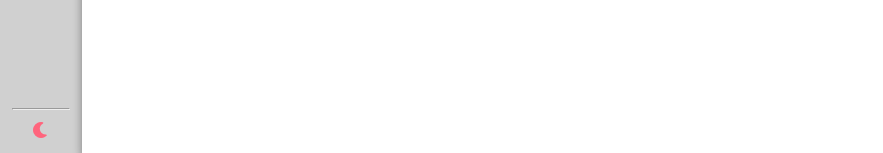
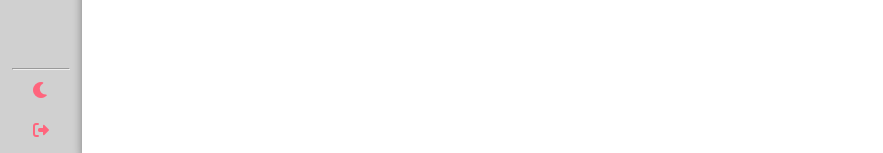
Before and after one commit to JohnSoi/dh-mood-tracker-front, a Vue app: page /login in a window 1280 px wide. Shown: the part 638-791 px from the top of the page, without its empty margins (0-883 px from the left). Built offline with nearby package versions, Linux system fonts and the light colour scheme.

Commit message:
Правка записи пользователя в хранилище Отображение инициалов в меню

```diff
--- a/src/components/BaseMenu/BaseMenu.vue
+++ b/src/components/BaseMenu/BaseMenu.vue
@@ -55,12 +55,25 @@ MENU_ITEMS.forEach((item: IMenuItem) => {
                 :path="item.href"
             />
         </div>
+        <div v-if="authStore.user">
+            <hr>
+            <div :title="authStore.user.full_name" class="BaseMenu__user cursor-default p-xs m-xs flex flex-center">
+                {{ authStore.user.initials }}
+            </div>
+        </div>
         <hr>
         <MenuItem
             :minimize="menuStore.isExpanded"
             fullText="Тема"
             :icon="appStore.isDarkTheme() ? 'sun' : 'moon'"
             :titleText="'Включить ' + (appStore.isDarkTheme() ? 'светлую' : 'темную') + ' тему'"
+            @menuItemClick="appStore.changeTheme"
+        />
+        <MenuItem
+            :minimize="menuStore.isExpanded"
+            fullText="Выход"
+            icon="right-from-bracket"
+            titleText="Выйти из системы"
             @menuItemClick="appStore.changeTheme"
         />
     </div>
@@ -88,4 +101,13 @@ MENU_ITEMS.forEach((item: IMenuItem) => {
 .BaseMenu__logo-iconAdditional {
     fill: var(--additional-color);
 }
+
+.BaseMenu__user {
+    background-color: var(--additional-color);
+    border-radius: 9999px;
+    font-weight: bold;
+    width: 50px;
+    height: 50px;
+}
+
 </style>
--- a/src/components/BaseMenu/MenuItem.vue
+++ b/src/components/BaseMenu/MenuItem.vue
@@ -11,29 +11,39 @@ const emit = defineEmits(['menuItemClick']);
 </script>
 
 <template>
-    <div
-        :class="{'grid': minimize, 'flex flex-center': !minimize}"
-        class="MenuItem__wrapper cursor-pointer transition w-full p-xs"
-        :title="titleText"
-        @click="emit('menuItemClick')"
-    >
-        <router-link :to="path" v-if="path">
+    <router-link v-if="path" :to="path">
+        <div
+            :class="{'grid': minimize, 'flex flex-center': !minimize}"
+            :title="titleText"
+            class="MenuItem__wrapper cursor-pointer transition w-full p-xs"
+        >
             <i
                 :class="'fa-' + icon"
                 class="fa-solid "
             ></i>
             <span v-if="minimize" class="ml-xs">{{ fullText || titleText }}</span>
-        </router-link>
+        </div>
+    </router-link>
+    <div
+        v-if="!path"
+        :class="{'grid': minimize, 'flex flex-center': !minimize}"
+        :title="titleText"
+        class="MenuItem__wrapper cursor-pointer transition w-full p-xs"
+        @click="emit('menuItemClick')"
+    >
         <i
             :class="'fa-' + icon"
-            class="fa-solid"
-            v-if="!path"
+            class="fa-solid "
         ></i>
-        <span v-if="minimize && !path" class="ml-xs">{{ fullText || titleText }}</span>
+        <span v-if="minimize" class="ml-xs">{{ fullText || titleText }}</span>
     </div>
 </template>
 
 <style lang="less" scoped>
+a {
+    text-decoration: none;
+}
+
 .MenuItem__wrapper {
     color: var(--additional-color);
     grid-template-columns: 20% auto;
@@ -44,4 +54,9 @@ const emit = defineEmits(['menuItemClick']);
         border-bottom: 2px solid var(--additional-color);
     }
 }
+
+
+.router-link-active > .MenuItem__wrapper {
+    color: var(--main-color);
+}
 </style>
--- a/src/stores/authStore.ts
+++ b/src/stores/authStore.ts
@@ -3,11 +3,15 @@ import {computed, ComputedRef, Ref, ref} from "vue";
 import {loadFromStorage, saveToStorage} from "@/utils/localStorage";
 import SourceService from "@/utils/service";
 
-interface IUserData {
-    email: string;
+interface IPersonData {
     name: string;
     surname: string;
     patronymic?: string;
+}
+
+interface IUserData extends IPersonData {
+    email: string;
+
 }
 
 interface IUserRegisterData extends IUserData {
@@ -15,9 +19,17 @@ interface IUserRegisterData extends IUserData {
     password: string;
 }
 
+interface IPersonFullData extends IUserData {
+    full_name: string;
+    short_full_name: string;
+    initials: string;
+}
+
+
+
 
 const useAuthStore = defineStore("auth", () => {
-    const user: Ref<IUserData | null> = ref(loadFromStorage<IUserData | null>("user", null));
+    const user: Ref<IPersonFullData | null> = ref(loadFromStorage<IPersonFullData | null>("user", null));
     const token: Ref<string> = ref(loadFromStorage("token", ""));
 
     const isAuthenticated: ComputedRef<boolean> = computed(() => !!token.value);
@@ -27,10 +39,10 @@ const useAuthStore = defineStore("auth", () => {
     });
 
     const setUserData = async (): Promise<void> => {
-        await authService.call<unknown, IUserData>('me').then((res: IUserData | null) => {
+        await authService.call<unknown, IPersonFullData>('me').then((res: IPersonFullData | null) => {
             if (res) {
                 user.value = res;
-                saveToStorage("user", JSON.stringify(res));
+                saveToStorage("user", res);
             }
         });
     }
@@ -82,7 +94,7 @@ const useAuthStore = defineStore("auth", () => {
         login,
         register,
         logout,
-        setUserData
+        setUserData,
     }
 });
 
```
